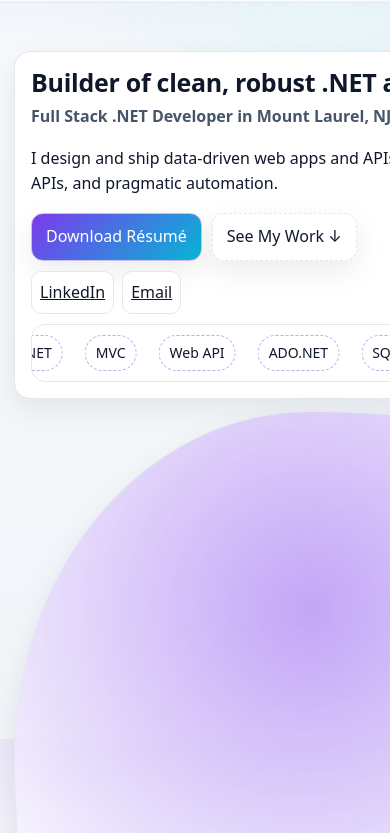
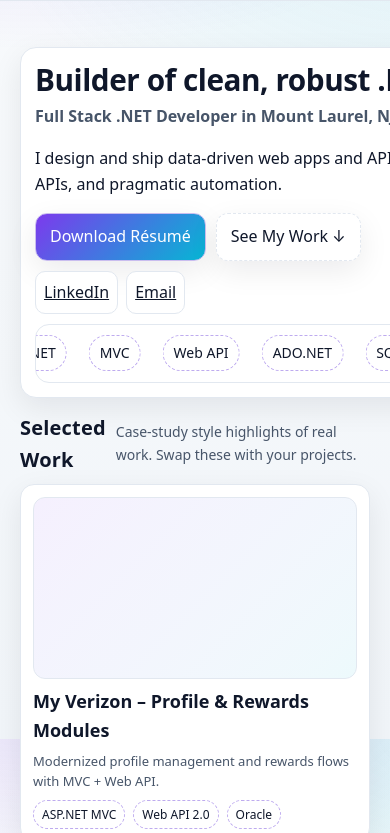
Before and after one commit to grnithi89/grnithi89.github.io, a plain HTML site: page index.html in a window 390 px wide. Shown: the part 105-938 px from the top of the page. Drawn offline with Linux system fonts and the light colour scheme.

Commit message:
v3 changes to fix the mobile responsiveness

```diff
--- a/index.html
+++ b/index.html
@@ -55,7 +55,7 @@
     /* HERO */
     .hero { display:grid; grid-template-columns: 1fr 0.8fr; gap: 16px; align-items: center; padding: 16px 0 0; }
     .hero-card { background: var(--panel); border: 1px solid var(--border); border-radius: 16px; padding: 18px; box-shadow: var(--shadow); }
-    h1 { font-size: clamp(24px, 6vw, 40px); line-height: 1.18; margin: 0 0 6px; letter-spacing: -0.01em; }
+    h1 { font-size: clamp(24px, 6.8vw, 40px); line-height: 1.22; margin: 0 0 6px; letter-spacing: -0.01em; text-wrap: balance; word-break: keep-all;}
     h2 { font-size: clamp(16px, 2.5vw, 20px); font-weight: 600; margin: 0; color: var(--muted); }
     .cta { display:flex; gap: 10px; margin-top: 12px; flex-wrap: wrap; }
     .btn { display:inline-flex; align-items:center; gap:8px; text-decoration:none; color: white; background: linear-gradient(135deg, var(--brand), var(--brand-2)); border: 1px solid color-mix(in srgb, var(--brand) 25%, var(--border)); padding: 10px 14px; border-radius: 12px; box-shadow: var(--shadow); }
@@ -103,22 +103,36 @@
 
     footer { opacity:.9; padding: 16px 0 44px; border-top: 1px solid var(--border); margin-top: 16px; }
 
-    /* Mobile responsiveness */
-    @media (max-width: 1024px) {
-      .hero { grid-template-columns: 1fr; }
-      .hero-card { padding: 16px; }
+    /* --- MOBILE POLISH: hero title + spacing + grid --- */
+    @media (max-width: 820px) {
+      /* Make cards single-column */
+      .grid .col-6, .grid .col-4 { grid-column: span 12; }
     }
-    @media (max-width: 820px) {
-      nav { display:flex; gap: 4px; flex-wrap: wrap; }
-      nav a { padding: 6px 10px; }
-      .container { padding: 16px; }
-      h1 { font-size: clamp(24px, 6.4vw, 38px); line-height: 1.2; }
+    @media (max-width: 600px) {
+      /* Title scales responsibly and wraps nicely */
+      h1 {
+        font-size: clamp(24px, 6.8vw + 0.2rem, 38px);
+        line-height: 1.22;
+        letter-spacing: -0.015em;
+        text-wrap: balance;
+        word-break: keep-all;
+        margin-bottom: 6px;
+      }
+      /* Stack hero, tighten spacing */
+      .hero { grid-template-columns: 1fr; gap: 12px; padding: 12px 0 0; }
+      .hero-card { padding: 14px; }
+      /* Hide decorative blob on very small screens */
+      .portrait-wrap { display: none; }
+      /* Trim section spacing */
+      section { margin: 14px 0; }
     }
-    @media (max-width: 480px) {
-      .container { padding: 14px; }
-      .hero { gap: 12px; }
-      .section-title h3 { font-size: 18px; }
-    }
+
+    /* Prevent media overflow */
+    img, svg, video { max-width: 100%; height: auto; }
+    .thumb { width: 100%; aspect-ratio: 16 / 9; height: auto; object-fit: cover; }
+
+    /* Anchors visible under sticky header */
+    section[id] { scroll-margin-top: 84px; }
   </style>
 </head>
 <body>
```
Also changed, not shown: 3 other files.
